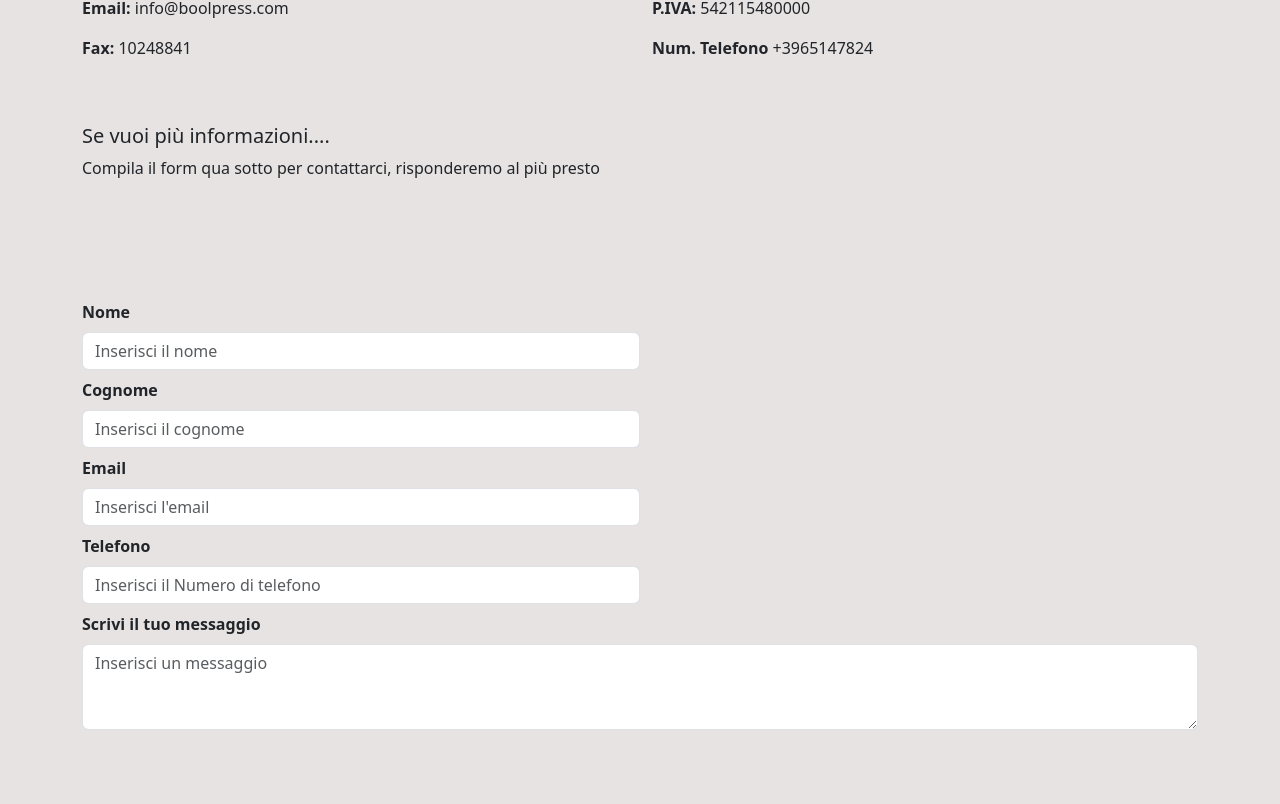
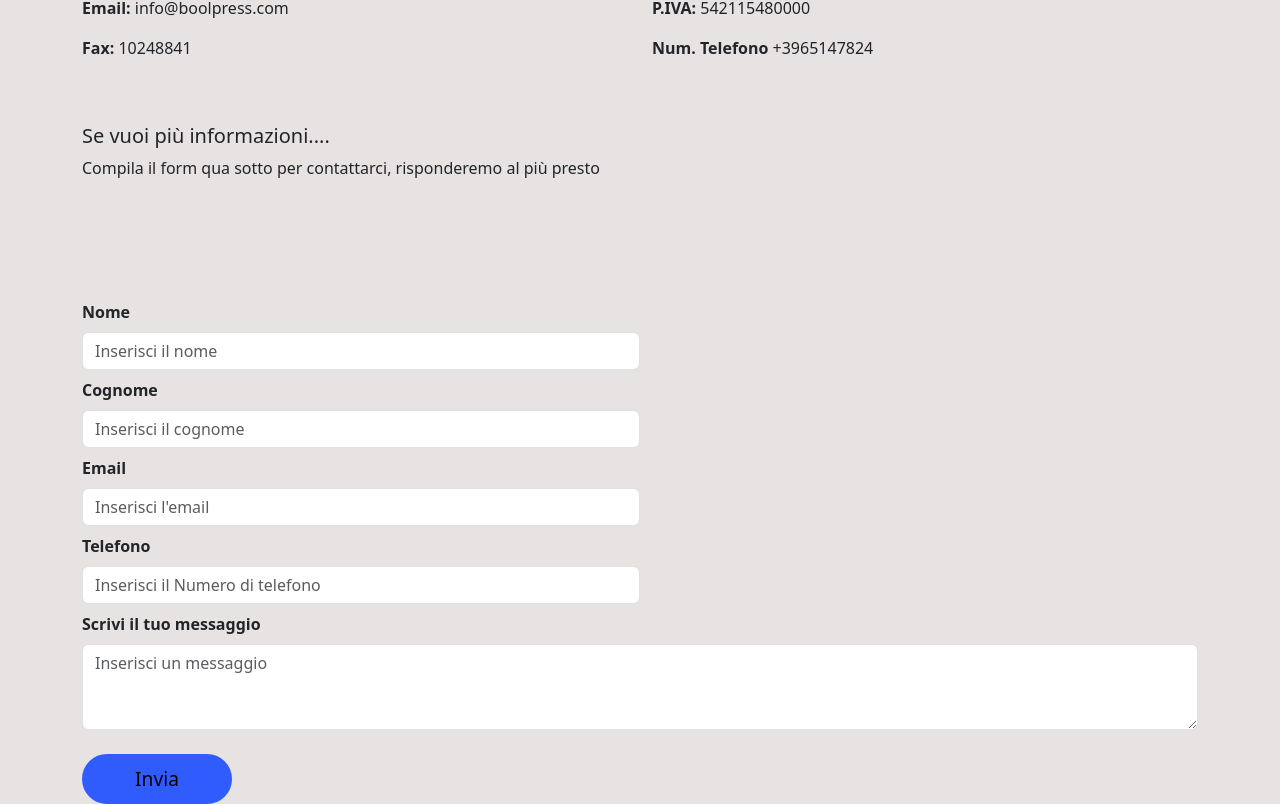
Before and after one commit to LucaFaedda/vite-boolfolio, a Vue app: page /contatti in a window 1280 px wide. Shown: the part 198-1002 px from the top of the page. Before the commit the page ends 928 px from the top, so only its background shows below. Built offline with nearby package versions, Linux system fonts and the light colour scheme.

Commit message:
aggiunto button

```diff
--- a/src/pages/Contacts.vue
+++ b/src/pages/Contacts.vue
@@ -28,7 +28,7 @@ export default {
                 </div>
             </div>
             <div class="row mt-5">
-                <form>
+                <form @submit="sendForm">
                     <div class="col-12">
                         <div class="col-6">
                             <label class="control-label fw-bold my-2" for="nome">Nome</label>
@@ -53,12 +53,33 @@ export default {
                           <label for="message" class="form-label fw-bold my-2">Scrivi il tuo messaggio</label>
                           <textarea class="form-control" name="message" id="message" rows="3" placeholder="Inserisci un messaggio" v-model="message"></textarea>
                     </div>
+                    <div class="col-4">
+                        <button type="submit" class="btn-personale mt-4">Invia</button>
+                    </div>
                 </form>
             </div>
         </div>
     </div>
 </template>
 
-<style lang="">
+<style lang="scss" scoped>
+
+    .btn-personale{
+        width: 150px;
+        height: 50px;
+        border-radius: 45px;
+        transition: all 0.3s;
+        cursor: pointer;
+        font-size: 1.2rem;
+        background-color: #315cfd;
+        border: 3px solid #315cfd;
+
+        &:hover{
+            // border: #315cfd;
+            background: #fff;
+            color:#315cfd;
+            font-size: 1.5rem;
+        }
+    }
 
 </style>
```
